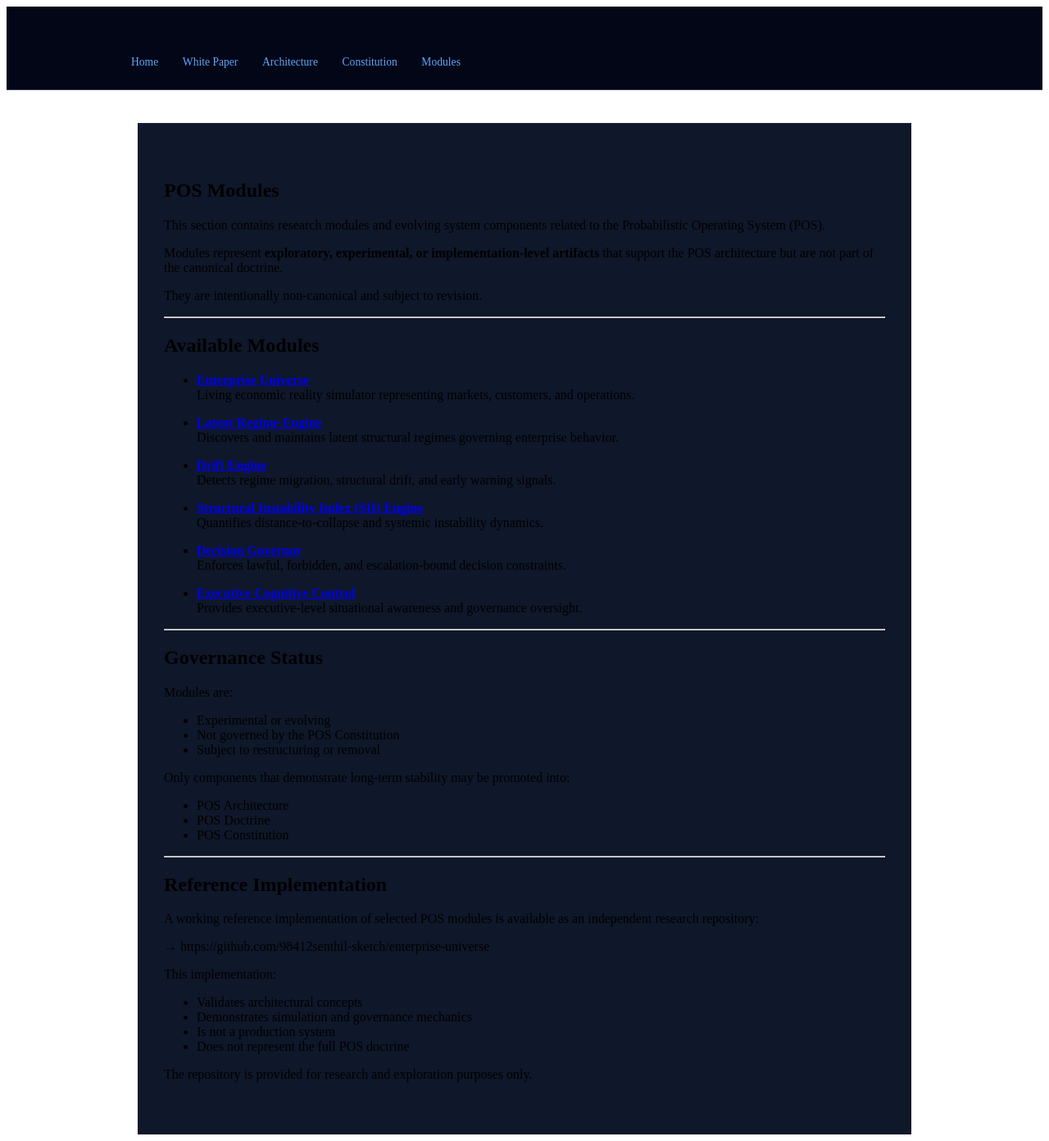
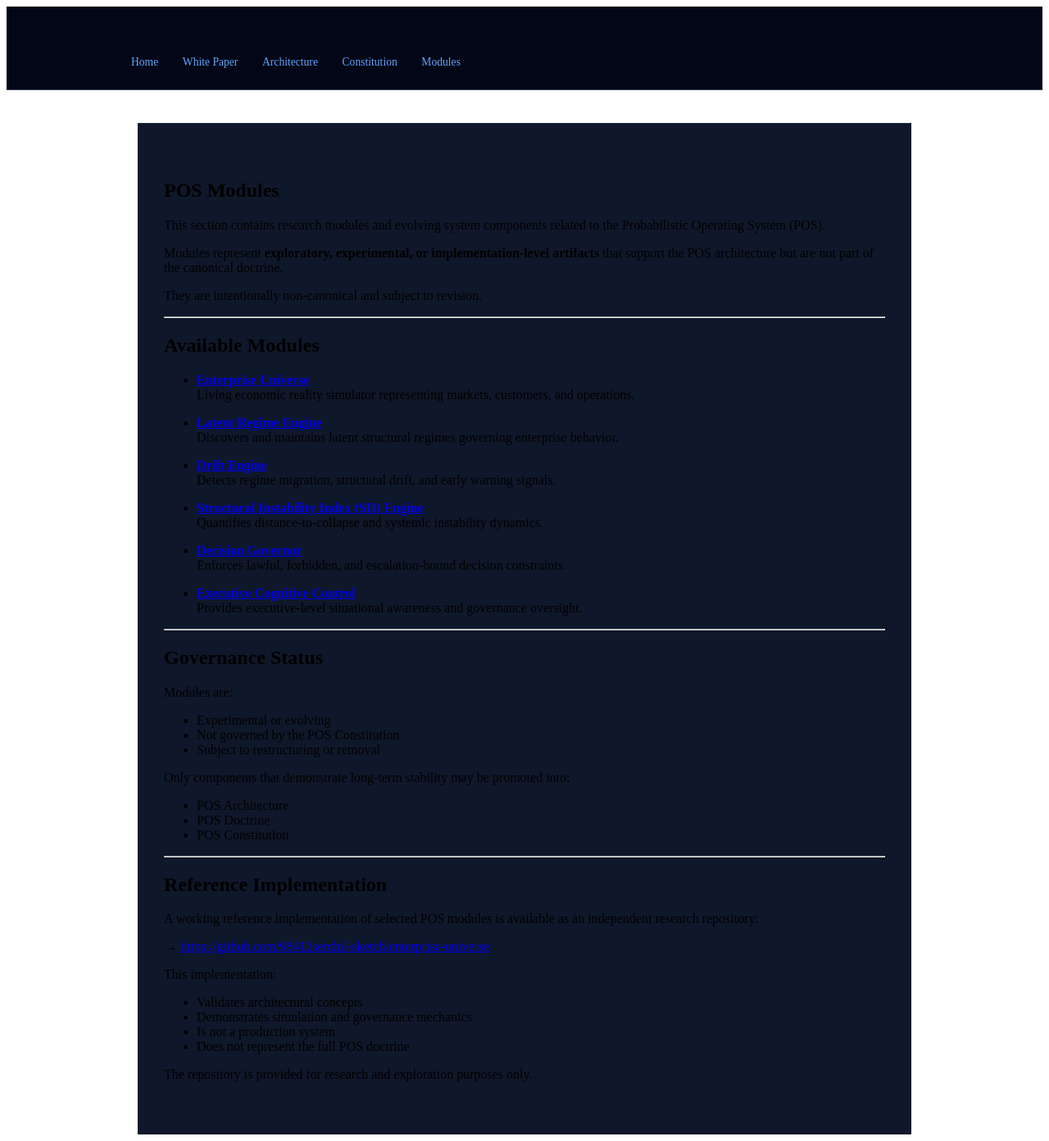
Before and after one commit to 98412senthil-sketch/pos-doctrine, a Jekyll site: the page built from modules/index.md, in a window 1280 px wide. Shown: the whole page at 82% size. Built offline with Jekyll 4.4.1, drawn with Linux system fonts in a browser that asks for light colours; our own code applies the rules of GitHub Pages for plain Markdown files; part of the change alters nothing that is shown.

Commit message:
Update link format for reference implementation

```diff
--- a/modules/index.md
+++ b/modules/index.md
@@ -48,7 +48,8 @@ Only components that demonstrate long-term stability may be promoted into:
 
 A working reference implementation of selected POS modules is available as an independent research repository:
 
-→ https://github.com/98412senthil-sketch/enterprise-universe
+→ [https://github.com/98412senthil-sketch/enterprise-universe](https://github.com/98412senthil-sketch/enterprise-universe)
+
 
 This implementation:
 - Validates architectural concepts
```
